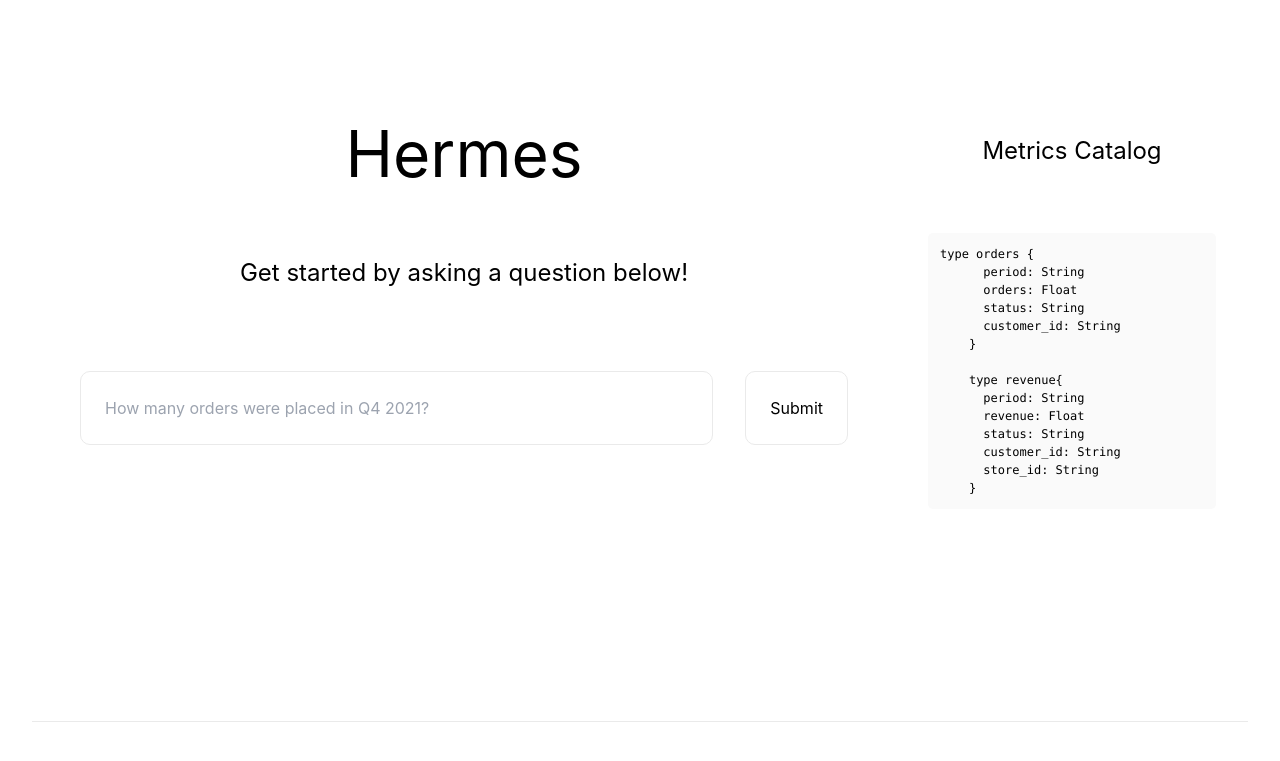
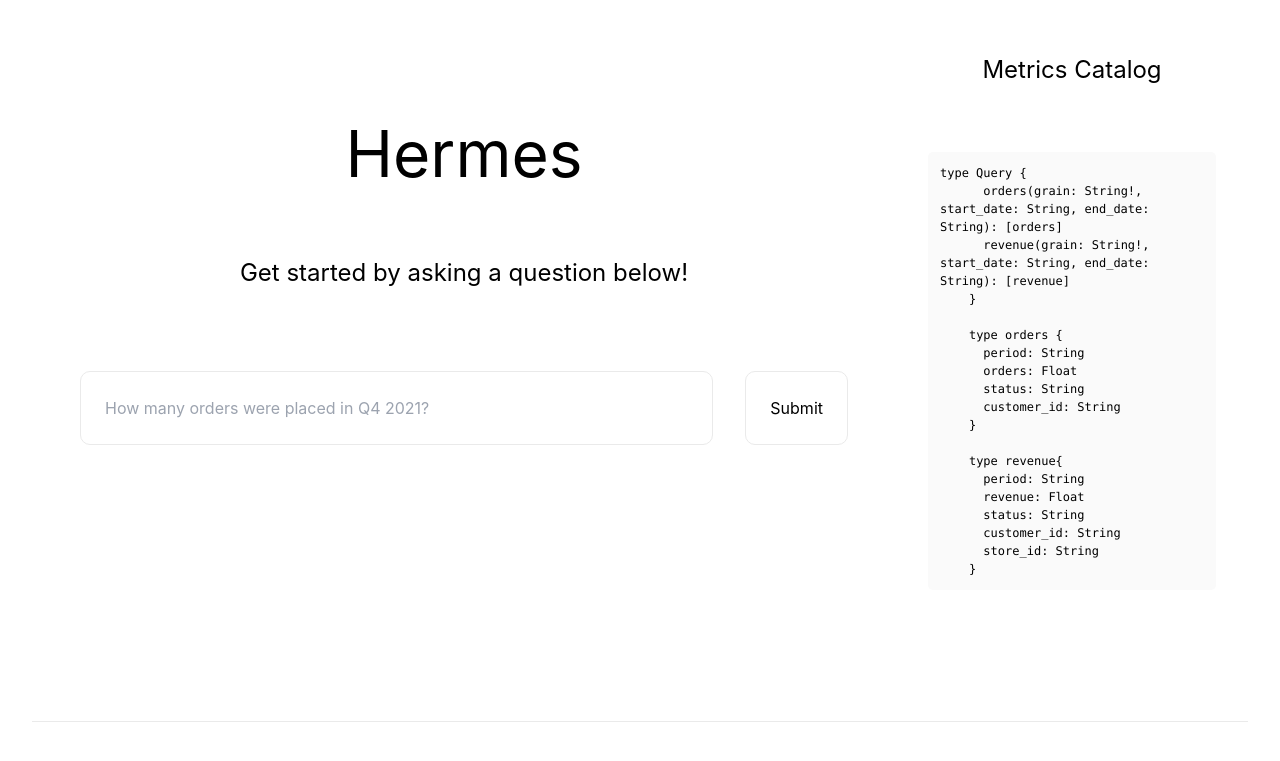
Before and after one commit to mjirv/hermes, a Next.js app: page / in a window 1280 px wide. Shown: the part 143-904 px from the top of the page. Built offline with nearby package versions, Linux system fonts and the light colour scheme.

Commit message:
removes new grain from schema

```diff
--- a/pages/index.tsx
+++ b/pages/index.tsx
@@ -62,7 +62,9 @@ const Home: NextPage = () => {
           <text className={styles.description}>{"Metrics Catalog"}</text>
           <div className={styles.code}>
             {schema
-              ? schema.replace(/type Query \{[\s\S]*?\}/i, "").trim()
+              ? schema
+                  .replaceAll(/(type Query|enum Grain) \{[\s\S]*?\}\n\n/g, "")
+                  .trim()
               : "loading..."}
           </div>
         </div>
```
